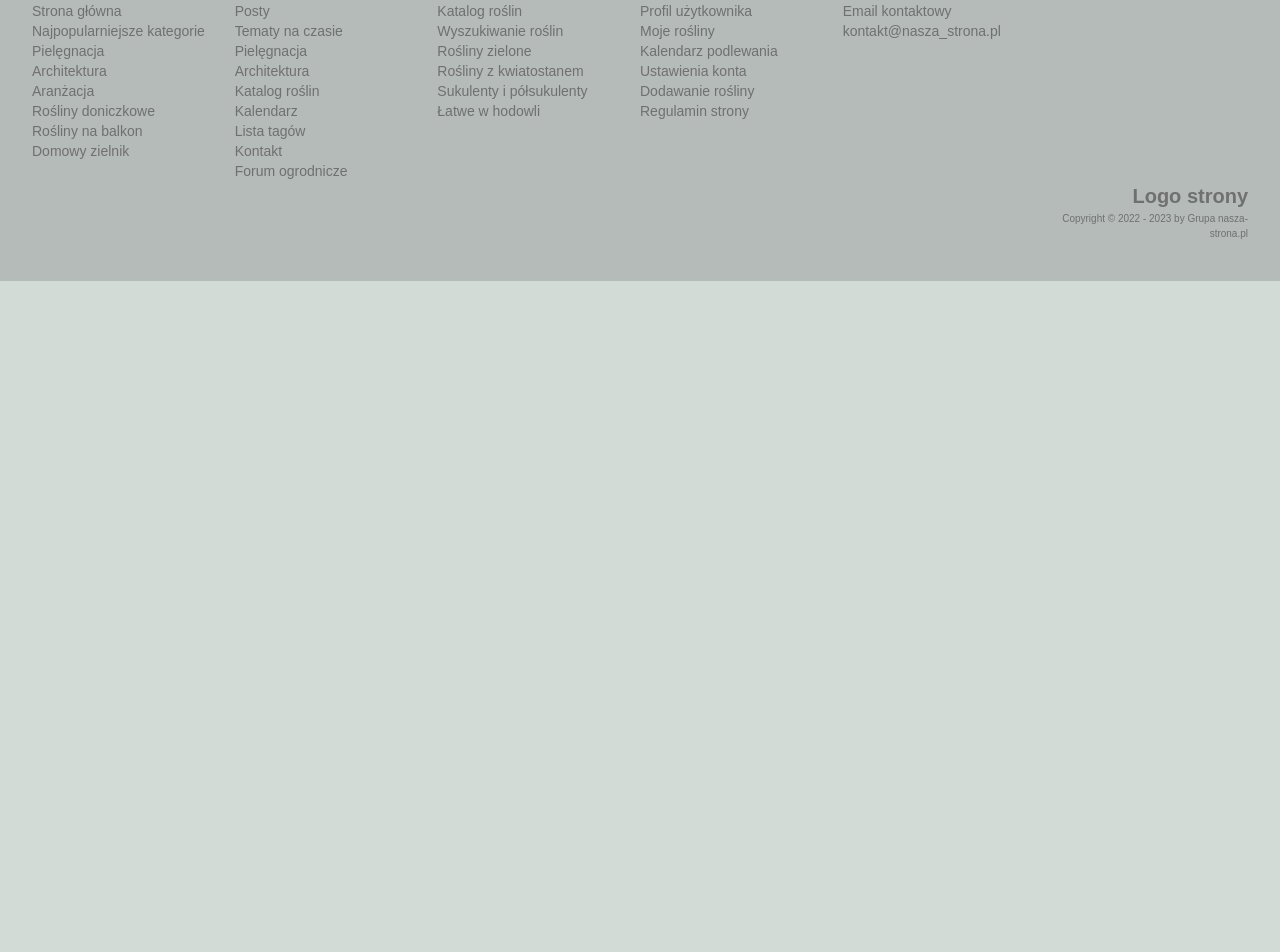
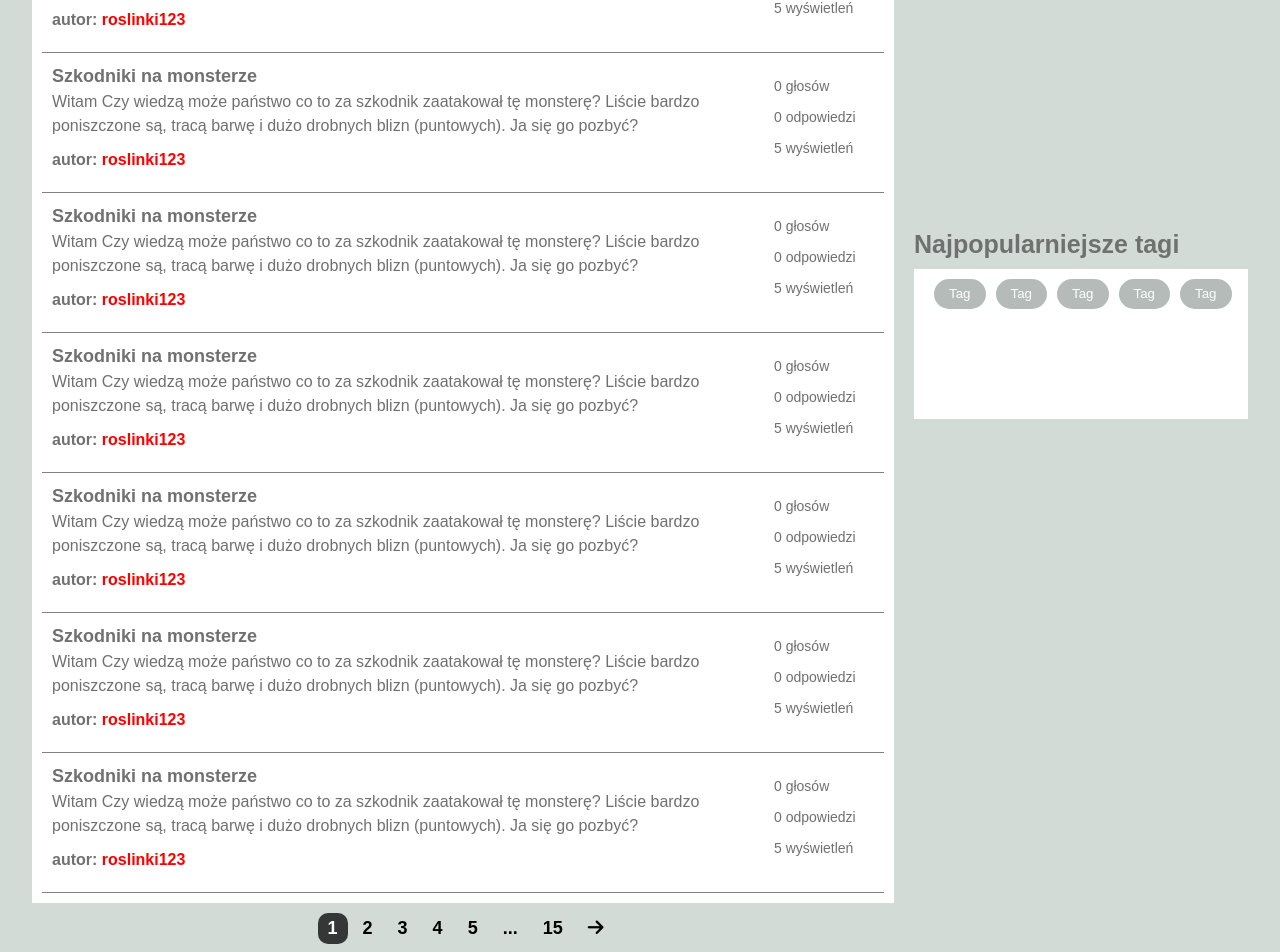
Before and after one commit to jagodakrystosiak/FlowerLover, a React app in the folder client/: page / in a window 1280 px wide. Shown: the part 1162-2114 px from the top of the page. Before the commit the page ends 1443 px from the top, so only its background shows below. Built offline with nearby package versions, Linux system fonts and the light colour scheme.

Commit message:
Add PostsList, PostBox, Pagination

```diff
--- a/client/src/App.js
+++ b/client/src/App.js
@@ -9,7 +9,7 @@ import Home from './pages/Home';
 function App() {
 
     return (
-        <div>
+        <>
             <Router>
                 <Navbar />
                 <Routes>
@@ -17,7 +17,7 @@ function App() {
                 </Routes>
                 <Footer />
             </Router>
-        </div>
+        </>
     );
 }
 
--- a/client/src/components/Jumbotron/Jumbotron.scss
+++ b/client/src/components/Jumbotron/Jumbotron.scss
@@ -1,6 +1,9 @@
 @import './../../sass/mixins';
 
 .jumbotron {
+    display: block;
+    width: 100%;
+
     @include large-up {
         display: grid;
         grid-template-columns: repeat(3, 1fr);
--- a/client/src/components/Navbar/Navbar.scss
+++ b/client/src/components/Navbar/Navbar.scss
@@ -3,9 +3,12 @@
 .navbar {
     width: 100%;
     height: 75px;
-    background-color: white;
+    background-color: rgba($color: #FFFFFF, $alpha: 0.95);
     color: variables.$gray-color;
     padding-top: 14px;
+    position: fixed;
+    top: 0;
+    z-index: 100;
 
     & nav {
         display: grid;
--- /dev/null
+++ b/client/src/components/Pagination/Pagination.js
@@ -0,0 +1,66 @@
+import React, { useEffect, useState } from "react";
+import './Pagination.scss';
+
+const Pagination = ({ postsPerPage, totalPosts, currentPage, paginate }) => {
+    const pageNumber = [];
+
+    for (let i = 1; i <= Math.ceil(totalPosts / postsPerPage); i++) {
+        pageNumber.push(i);
+    }
+
+    return (
+        <div className="pagination">
+            <ul className="pagination__list">
+                {currentPage - 1 >= 1 ? <li><button onClick={() => paginate(currentPage - 1)} href=""><i class="fa-solid fa-arrow-left"></i></button></li> : <></>}
+
+                {pageNumber.map(number => {
+                    if (number <= 5 && currentPage < 5) {
+                        return (
+                            <li key={number}>
+                                <button onClick={() => paginate(number)} className={number == currentPage ? 'active' : ''}>{number}</button>
+                            </li>
+                        )
+                    }
+                    if (number >= Math.ceil(totalPosts / postsPerPage) - 4 && currentPage > Math.ceil(totalPosts / postsPerPage) - 4) {
+                        return (
+                            <li key={number}>
+                                <button onClick={() => paginate(number)} className={number == currentPage ? 'active' : ''}>{number}</button>
+                            </li>
+                        )
+                    }
+                    if (number == currentPage || number == currentPage - 1 || number == currentPage + 1 || number == 1 || number == Math.ceil(totalPosts / postsPerPage)) {
+                        if (number == 1) {
+                            return (
+                                <><li key={number}>
+                                    <button onClick={() => paginate(number)} className={number == currentPage ? 'active' : ''}>{number}</button>
+                                </li>
+                                    <li><button>...</button></li></>
+                            )
+                        } else if (number == Math.ceil(totalPosts / postsPerPage)) {
+                            return (
+                                <>
+                                    <li><button>...</button></li>
+                                    <li key={number}>
+                                        <button onClick={() => paginate(number)} className={number == currentPage ? 'active' : ''}>{number}</button>
+                                    </li>
+                                </>
+                            )
+                        }
+                        else {
+                            return (
+                                <li key={number}>
+                                    <button onClick={() => paginate(number)} className={number == currentPage ? 'active' : ''}>{number}</button>
+                                </li>
+                            )
+                        }
+                    }
+
+                })}
+
+                {currentPage + 1 <= Math.ceil(totalPosts / postsPerPage) ? <li><button onClick={() => paginate(currentPage + 1)} href=""><i class="fa-solid fa-arrow-right"></i></button></li> : <></>}
+            </ul>
+        </div>
+    )
+}
+
+export default Pagination;
--- /dev/null
+++ b/client/src/components/Pagination/Pagination.scss
@@ -0,0 +1,34 @@
+.pagination {
+    margin-top: 10px;
+    display: flex;
+    justify-content: center;
+
+    &__list {
+        display: flex;
+
+        & li {
+
+            & button {
+                margin-left: 5px;
+                background-color: transparent;
+                border: none;
+                border-radius: 10px;
+                font-weight: bold;
+                padding: 5px 10px 5px 10px;
+                font-size: 18px;
+
+                &.active {
+                    background-color: rgba($color: #000000, $alpha: 0.75);
+                    color: white;
+                }
+
+                &:hover {
+                    text-decoration: underline;
+                    cursor: pointer;
+                }
+            }
+        }
+    }
+
+
+}
--- /dev/null
+++ b/client/src/components/PostBox/PostBox.js
@@ -0,0 +1,41 @@
+import React from "react";
+import './PostBox.scss';
+
+function PostBox(props) {
+    let date = "";
+    if (props.post.date.valueOf() > 0) {
+        let diffrence = Date.now().valueOf() - props.post.date.valueOf();
+        if(diffrence < 0) {
+            date = "";
+        }
+        else if (diffrence > 86400000) {
+            let month = props.post.date.getMonth()+1;
+            date = props.post.date.getDate() + "-" + month + "-" + props.post.date.getFullYear();
+
+        }
+        else if (diffrence > 3600000) {
+            date = Math.floor(diffrence / 3600000) + " godzin temu";
+        }
+        else {
+            date = Math.floor(diffrence / 60000) + " min temu";
+        }
+    }
+
+
+return (
+    <div className="postbox">
+        <div className="postbox__post">
+            <h2 className="postbox__title">{props.post.title}</h2>
+            <p className="postbox__content">{props.post.content}</p>
+            <p className="postbox__author">autor: <span>{props.post.author}</span> {date}</p>
+        </div>
+        <div className="postbox__statistic">
+            <p>{props.post.votes} głosów</p>
+            <p>{props.post.answers} odpowiedzi</p>
+            <p>{props.post.views} wyświetleń</p>
+        </div>
+    </div>
+)
+}
+
+export default PostBox;
--- /dev/null
+++ b/client/src/components/PostBox/PostBox.scss
@@ -0,0 +1,35 @@
+.postbox {
+    display: flex;
+    padding: 10px;
+    border-bottom: 1px solid gray;
+    align-items: center;
+
+    &__post {
+
+    }
+    &__statistic {
+        display: block;
+
+        & p {
+            width: 100px;
+            margin-left: 10px;
+            font-size: 14px;
+        }
+    }
+
+    &__title {
+
+    }
+
+    &__content {
+
+    }
+
+    &__author {
+        font-weight: bold;
+
+        & span {
+            color: red;
+        }
+    }
+}
--- /dev/null
+++ b/client/src/components/PostsList/PostsList.js
@@ -0,0 +1,20 @@
+import React from "react";
+import PostBox from "../PostBox/PostBox";
+
+const Posts = ({ posts, loading }) => {
+    if(loading){
+        return <h2>Loading...</h2>;
+    }
+
+    return (
+        <ul>
+            {posts.map(post => (
+                <li key={post.id}>
+                    <PostBox post={post}></PostBox>
+                </li>
+            ))}
+        </ul>
+    )
+}
+
+export default Posts;
--- a/client/src/pages/Home.js
+++ b/client/src/pages/Home.js
@@ -3,22 +3,55 @@ import './../sass/style.scss';
 import './Home.scss';
 import Jumbotron from "../components/Jumbotron/Jumbotron";
 import Button from "../components/Button/Button";
+import PostBox from "../components/PostBox/PostBox";
+import PostsList from "../components/PostsList/PostsList";
+import Pagination from '../components/Pagination/Pagination';
 
 function Home() {
+    const [posts, setPosts] = useState([]);
+    const [loading, setLoading] = useState(false);
+    const [currentPage, setCurrentPage] = useState(1);
+    const [postsPerPage, setPostsPerPage] = useState(10);
+
+    useEffect(() => {
+        getPosts();
+    }, []);
+
+    const getPosts = () => {
+        setLoading(true);
+        let posts = [];
+        for(let i=0; i<150; i++){
+            posts[i] = post;
+        };
+        setPosts(posts);
+        setLoading(false);
+    }
+
+    const paginate = (pageNumber) => setCurrentPage(pageNumber);
+
+    const indexOfLastPost = currentPage * postsPerPage;
+    const indexOfFirstPost = indexOfLastPost - postsPerPage;
+    const currentPosts = posts.slice(indexOfFirstPost, indexOfLastPost);
+
+    let post = {
+        title: "Szkodniki na monsterze",
+        content: "Witam Czy wiedzą może państwo co to za szkodnik zaatakował tę monsterę? Liście bardzo poniszczone są, tracą barwę i dużo drobnych blizn (puntowych). Ja się go pozbyć?",
+        author: "roslinki123",
+        date: new Date(2022, 9, 22, 18, 10, 13),
+        votes: 0,
+        answers: 0,
+        views: 5
+    }
 
     return (
         <>
+            <div className="mt-75"></div>
             <Jumbotron />
             <div className="container home">
                 <div className="home__posts">
                     <h1>Najnowsze wpisy</h1>
-                    <ul>
-                        <li>wpis 1</li>
-                        <li>wpis 2</li>
-                        <li>wpis 3</li>
-                        <li>wpis 4</li>
-                        <li>wpis 5</li>
-                    </ul>
+                    <PostsList posts={currentPosts} loading={loading}/>
+                    <Pagination postsPerPage={postsPerPage} totalPosts={posts.length} currentPage={currentPage} paginate={paginate}/>
                 </div>
                 <div className="home__categories">
                     <h1>Najpopularniejsze kategorie</h1>
@@ -32,11 +65,11 @@ function Home() {
                 <div className="home__tags">
                     <h1>Najpopularniejsze tagi</h1>
                     <ul>
-                        <li><Button className="btn btn--dark">kategoia 1</Button></li>
-                        <li><Button className="btn btn--dark">kategoia 2</Button></li>
-                        <li><Button className="btn btn--dark">kategoia 3</Button></li>
-                        <li><Button className="btn btn--dark">kategoia 4</Button></li>
-                        <li><Button className="btn btn--dark">kategoia 5</Button></li>
+                        <li><Button className="btn btn--dark">Tag</Button></li>
+                        <li><Button className="btn btn--dark">Tag</Button></li>
+                        <li><Button className="btn btn--dark">Tag</Button></li>
+                        <li><Button className="btn btn--dark">Tag</Button></li>
+                        <li><Button className="btn btn--dark">Tag</Button></li>
                     </ul>
                 </div>
             </div>
--- a/client/src/pages/Home.scss
+++ b/client/src/pages/Home.scss
@@ -1,4 +1,8 @@
 @import './../sass/mixins';
+
+.mt-75 {
+    margin-top: 75px;
+}
 
 .home {
     margin-top: 30px;
@@ -17,6 +21,7 @@
 
     & h1 {
         font-size: 25px;
+        line-height: 30px;
         margin-bottom: 10px;
     }
 
@@ -30,10 +35,6 @@
 
     &__posts {
         grid-area: posts;
-
-        & ul {
-            height: 420px;
-        }
     }
 
     &__categories {
```
